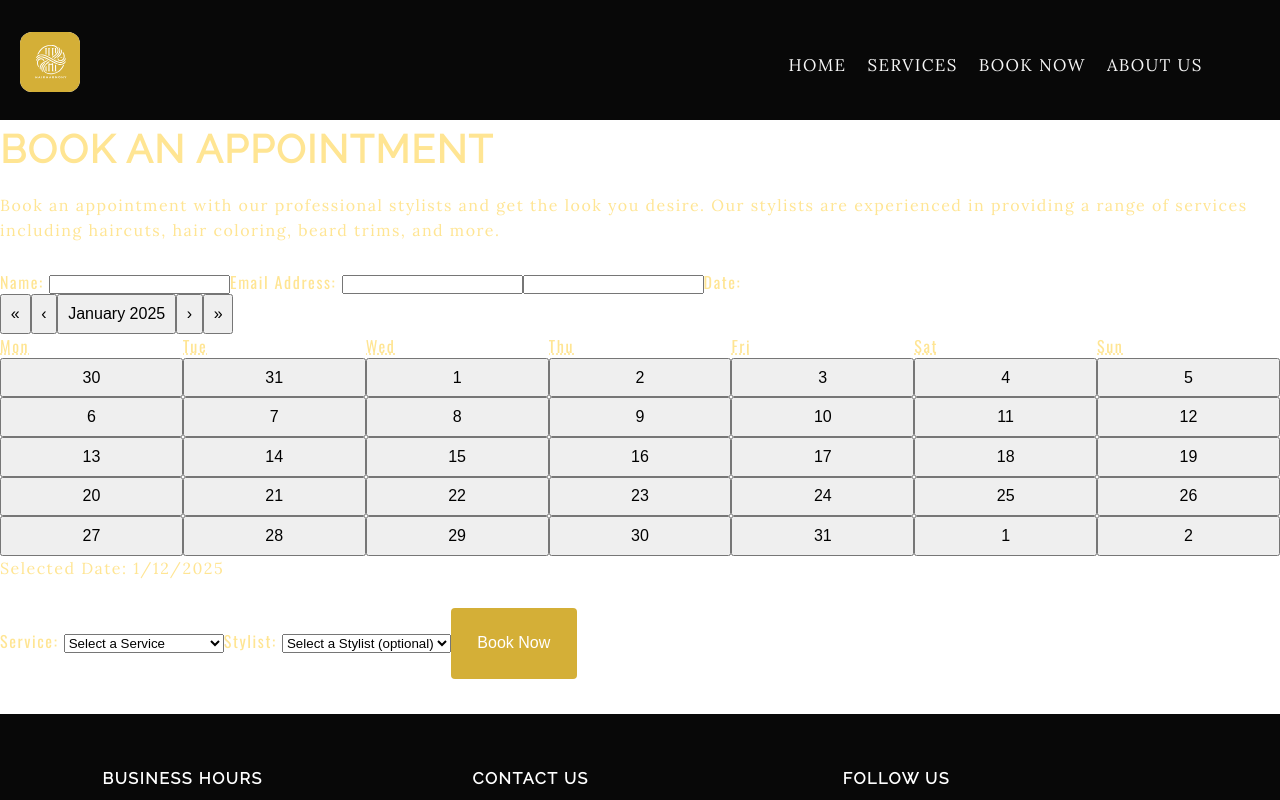
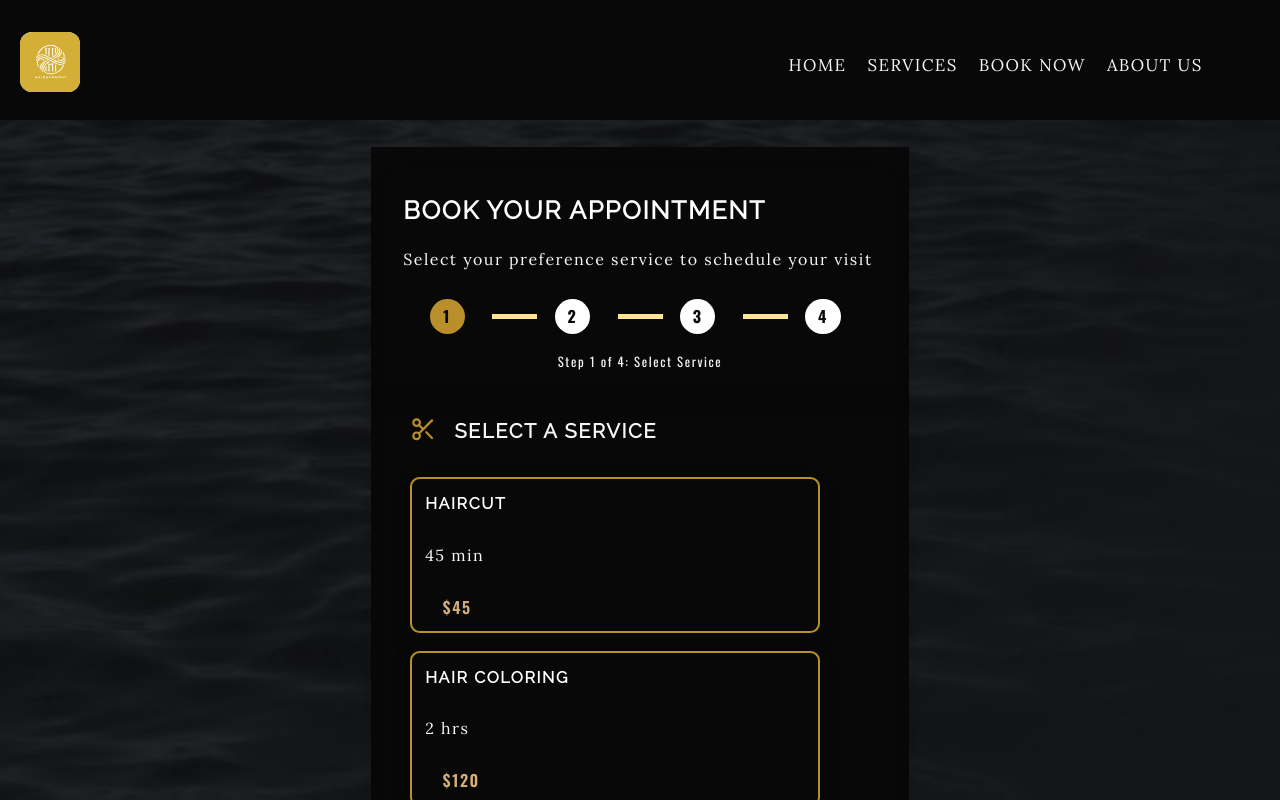
Before and after one commit to shirosensei/hairHarmony, a React (Vite) app in the folder frontend/: page /booking in a window 1280 px wide. Shown: the top 800 px of the page. Built offline with nearby package versions, Linux system fonts and the light colour scheme.

Commit message:
feat(booking): built a new feature for booking --selecting date and time --selecting syelist and servide

```diff
--- /dev/null
+++ b/frontend/src/assets/css/booking.css
@@ -0,0 +1,145 @@
+
+/* Booking System Container */
+.booking-section {
+  padding-block: var(--grid-gutter);
+  background: var(--color-black) url(../images/sea-background.jpg) center
+    no-repeat;
+  background-size: cover;
+}
+
+
+.booking-system {
+  width: 100%;
+  margin: 0 auto;
+  padding: 1rem;
+  max-width: 42rem;
+  background-color: var(--color-black);
+}
+
+/* Header */
+.booking-header {
+  border-radius: 1.5rem 1.5rem 0 0;
+  box-shadow: 0 10px 25px rgba(0, 0, 0, 0.1);
+  padding: 1.5rem;
+  margin-top: 1rem;
+}
+
+.booking-title {
+  font-size: var(--font-2);
+  font-weight: 700;
+  color: var(--color-lighter-grey);
+  margin-bottom: var(--space-s);
+}
+
+.booking-subtitle {
+  font-size: var(--font-0);
+  color: var(--color-light-grey);
+  margin-bottom: var(--space-m);
+}
+
+/* Progress Steps */
+.progress-steps {
+  display: flex;
+  justify-content: space-between;
+  align-items: center;
+  margin: var(--space-s) var(--space-m);
+}
+
+.step-container {
+  display: flex;
+  align-items: center;
+  flex: 1;
+}
+
+.step-circle {
+  width: var(--space-l);
+  height: var(--space-l);
+  border-radius: 50%;
+  display: flex;
+  justify-content: center;
+  align-items: center;
+  font-weight: 700;
+  color: var(--color-black);
+  background-color: var(--color-lighter-grey);
+  transition: all 0.3s ease;
+}
+
+.step-circle.active {
+  background-color: var(--color-dark-gold);
+}
+
+.step-line {
+  flex: 1;
+  height: var(--space-3xs);
+  background-color: var(--color-light-yellow);
+  margin: 0 var(--space-s);
+}
+
+.step-line.active {
+  background-color: var(--color-dark-gold);
+}
+
+.step-indicator {
+  font-size: var(--font--1);
+  color: var(--color-light-grey);
+  margin-top: var(--space-s);
+  text-align: center;
+}
+
+
+/* Content Area */
+.booking-content {
+  padding: var(--space-m);
+  background-color: var(--color-lighter-black);
+  border-radius: 0 0 1.5rem 1.5rem;
+  min-height: 24rem;
+  box-shadow: 0 10px 25px rgba(0, 0, 0, 0.1);
+}
+
+.step-content {
+  animation: fadeIn 0.5s ease-in-out;
+}
+
+@keyframes fadeIn {
+  from { opacity: 0; transform: translateY(10px); }
+  to { opacity: 1; transform: translateY(0); }
+}
+
+.step-header {
+  display: flex;
+  align-self: center;
+  gap: var(--space-s);
+  margin-bottom: var(--space-3xs);
+}
+
+.step-icon {
+  color: var(--color-dark-gold);
+  width: var(--space-m);
+  height: var(--space-m);
+}
+
+.step-title {
+  font-size: var(--font-1);
+  font-weight: 700;
+  color: var(--color-light-grey);
+  vertical-align: middle;
+}
+
+/* Service Cards */
+.services-list,
+.stylists-list {
+  display: flex;
+  flex-direction: column;
+  gap: var(--space-s);
+}
+
+.service-card,
+.stylist-card,
+.date-card,
+.time-card {
+  padding: 1rem;
+  border: 2px solid var(--color-dark-gold);
+  border-radius: 0.75rem;
+  cursor: pointer;
+  transition: all 0.3s ease;
+}
--- a/frontend/src/pages/Booking.jsx
+++ b/frontend/src/pages/Booking.jsx
@@ -1,6 +1,8 @@
 import React, { useState } from "react";
-import Calendar from "react-calendar";
+// import Calendar from "react-calendar";
 import { useNavigate } from "react-router-dom";
+import { Calendar, Clock, Scissors, User, ChevronRight } from "lucide-react";
+import "../assets/css/booking.css";
 
 const services = [
   "Haircut",
@@ -46,170 +48,321 @@ const stylists = [
 
 const Booking = () => {
   const navigate = useNavigate();
-  const [name, setName] = useState("");
-  const [email, setEmail] = useState("");
-  const [phone, setPhone] = useState("");
-  const [service, setService] = useState("");
-  const [stylist, setStylist] = useState("");
-  const [date, setDate] = useState(new Date());
 
-  //! This is the same as the handleChange function below
-  const handleChange = (e) => {
-    const { name, value } = e.target;
-    switch (name) {
-      case "name":
-        setName(value);
-        break;
-      case "email":
-        setEmail(value);
-        break;
-      case "phone":
-        setPhone(value);
-        break;
-      case "service":
-        setService(value);
-        break;
-      case "stylist":
-        setStylist(value);
-        break;
-      default:
-        break;
+  const [step, setStep] = useState(1);
+  const [selectedService, setSelectedService] = useState(null);
+  const [selectedStylist, setSelectedStylist] = useState(null);
+  const [selectedDate, setSelectedDate] = useState(null);
+  const [selectedTime, setSelectedTime] = useState(null);
+
+  const services = [
+    { id: 1, name: "Haircut", duration: "45 min", price: "$45" },
+    { id: 2, name: "Hair Coloring", duration: "2 hrs", price: "$120" },
+    { id: 3, name: "Styling", duration: "30 min", price: "$35" },
+    { id: 4, name: "Treatment", duration: "1 hr", price: "$80" },
+    { id: 5, name: "Highlights", duration: "2.5 hrs", price: "$150" },
+    { id: 6, name: "Manicure", duration: "45 min", price: "$40" },
+  ];
+
+  const stylists = [
+    {
+      id: 1,
+      name: "Sarah Johnson",
+      specialty: "Color Specialist",
+      image: "👩‍🦰",
+    },
+    { id: 2, name: "Mike Chen", specialty: "Cut & Style", image: "👨‍🦱" },
+    { id: 3, name: "Emma Davis", specialty: "All Services", image: "👱‍♀️" },
+    { id: 4, name: "Alex Rivera", specialty: "Trending Styles", image: "👨‍🦲" },
+  ];
+
+  const timeSlots = [
+    "9:00 AM",
+    "10:00 AM",
+    "11:00 AM",
+    "12:00 PM",
+    "1:00 PM",
+    "2:00 PM",
+    "3:00 PM",
+    "4:00 PM",
+    "5:00 PM",
+    "6:00 PM",
+  ];
+
+  // Generate dates for the next 14 days
+  const generateDates = () => {
+    const dates = [];
+    const today = new Date();
+    for (let i = 0; i < 14; i++) {
+      const date = new Date(today);
+      date.setDate(today.getDate() + i);
+      dates.push(date);
     }
+    return dates;
   };
 
-  //* Function to handle date picker
-  const handleDateChange = (date) => {
-    setDate(date);
+  // formate date
+  const formatDate = (date) => {
+    const days = ["Sun", "Mon", "Tue", "Wed", "Thu", "Fri", "Sat"];
+    const months = [
+      "Jan",
+      "Feb",
+      "Mar",
+      "Apr",
+      "May",
+      "Jun",
+      "Jul",
+      "Aug",
+      "Sep",
+      "Oct",
+      "Nov",
+      "Dec",
+    ];
+    return {
+      days: days[date.getDay()],
+      date: date.getDate(),
+      month: months[date.getMonth()],
+    };
   };
 
-  //? Function that handle submit button
-  const handleSubmit = async (e) => {
-    e.preventDefault();
+  const handleNextStep = () => {
+    if (step < 4) setStep(step + 1);
+  };
 
-    try {
-      const response = await fetch(
-        "http://localhost:8100/api/appointments/book",
-        {
-          method: "POST",
-          headers: {
-            "Content-Type": "application/json",
-          },
-          body: JSON.stringify({
-            name,
-            email,
-            phone,
-            service,
-            stylist,
-            date: date.toISOString(),
-            time: new Date().toLocaleTimeString(),
-          }),
-        }
-      );
+  const handlePreviousStep = () => {
+    if (step > 1) setStep(step - 1);
+  };
 
-      if (response.ok) {
-        // console.error("Error booking appointment.", response.text());
-        alert("Appointment booked appointment.");
-      } else {
-        alert("Error booking appointment.");
-      }
-    } catch (error) {
-      console.error("Error booking appointment.", error);
-    }
+  // handle booking
+  const handleBooking = () => {
+    // Here you would typically send the booking data to your server
+    alert("Booking confirmed! You will receive a confirmation email shortly.");
+    setStep(1);
+    setSelectedService(null);
+    setSelectedStylist(null);
+    setSelectedDate(null);
+    setSelectedTime(null);
+  };
 
-    // Make API call to book appointment
+  const canProceed = () => {
+    if (step === 1) return selectedService !== null;
+    if (step === 2) return selectedStylist !== null;
+    if (step === 3) return selectedDate !== null;
+    if (step === 4) return selectedTime !== null;
+    return false;
   };
 
   return (
-    <div className="container">
-      <section className="booking">
-        <h1>Book an Appointment</h1>
-        <p>
-          Book an appointment with our professional stylists and get the look
-          you desire. Our stylists are experienced in providing a range of
-          services including haircuts, hair coloring, beard trims, and more.
+    <section className="booking-section">
+      <div className="booking-system">
+        {/* Header */}
+        <div className="booking-header">
+          <h1 className="booking-title">Book Your Appointment</h1>
+          <p className="booking-subtitle">
+            Select your preference service to schedule your visit
           </p>
 
-        {/* <h2>Book an Appointment</h2> */}
-        {/* Appointment form */}
-        <div className="cards">
-          <form onSubmit={handleSubmit}>
-            <label htmlFor="name">Name: </label>
-            <input
-              type="text"
-              id="name"
-              name="name"
-              value={name}
-              onChange={handleChange}
-              required
+          {/* Progress Steps */}
+          <div className="progress-steps">
+            {[1, 2, 3, 4].map((s) => (
+              <React.Fragment key={s}>
+                <div className="step-container">
+                  <div className={`step-circle ${step >= s ? "active" : ""}`}>
+                    {s}
+                  </div>
+                </div>
+                {s < 4 && (
+                  <div className={`step-line ${step > s ? "active" : ""}`} />
+                )}
+              </React.Fragment>
+            ))}
+          </div>
+
+          {/* Step Count */}
+          <div className="step-indicator">
+            Step {step} of 4: {step === 1 && "Select Service"}
+            {step === 2 && "Choose Stylist"}
+            {step === 3 && "Pick Date"}
+            {step === 4 && "Select Time"}
+          </div>
+        </div>
+
+        {/* Content */}
+        <div className="booking-content">
+          {/* Step 1: Select Service */}
+          {step === 1 && (
+            <div className="step-content">
+              <div className="step-header">
+                <Scissors className="step-icon" />
+                <h2 className="step-title">Select a Service</h2>
+              </div>
+
+              <div className="services-list">
+                {services.map((service) => (
+                  <div
+                    key={service.id}
+                    onClick={() => setSelectedService(service)}
+                    className={`service-card ${selectedService?.id === service.id ? "selected" : ""}`}
+                  >
+                    <div className="service-info">
+                      <h3 className="service-name">{service.name}</h3>
+                      <p className="service-duration">{service.duration}</p>
+                    </div>
+                    <div className="service-price">{service.price}</div>
+                  </div>
+                ))}
+              </div>
+            </div>
+          )}
+
+          {/* Step 2: Choose Stylist */}
+          {step === 2 && (
+            <div className="step-content">
+              <div className="step-header">
+                <User className="step-icons" />
+                <h2 className="step-title">Choose a Stylist</h2>
+              </div>
+              <div className="stylists-list">
+                {stylists.map((stylist) => (
+                  <div
+                    key={stylist.id}
+                    onClick={() => setSelectedStylist(stylist)}
+                    className={`stylist-card ${selectedStylist?.id === stylist.id ? "selected" : ""}`}
+                  >
+                    <div className="stylist-image-card">
+                      <img
+                        className="stylist-image"
+                        src={stylist.image}
+                        alt={stylist.name}
                       />
+                      <div className="stylist-info">
+                        <h3 className="stylist-name">{stylist.name}</h3>
+                        <p className="stylist-speciality">
+                          {stylist.specialty}
+                        </p>
+                      </div>
+                    </div>
+                  </div>
+                ))}
+              </div>
+            </div>
+          )}
 
-            <label htmlFor="email">Email Address: </label>
-            <input
-              type="email"
-              id="email"
-              name="email"
-              value={email}
-              onChange={handleChange}
-              required
-            />
+          {/* Step 3: Pick Date */}
+          {step === 3 && (
+            <div className="step-content">
+              <div className="step-header">
+                <Calendar className="step-icon" />
+                <h2 className="step-header">Pick a Date</h2>
+              </div>
 
-            <label htmlFor="phoneNumber" className="booking-card"></label>
-            <input
-              type="text"
-              id="phoneNumber"
-              name="phone"
-              value={phone}
-              // onChange={(e) => console.log(setPhone(e.target.value))}
-              onChange={handleChange}
-            />
+              <div className="dates-grid">
+                {generateDates().map((date, idx) => {
+                  const formatted = formatDate(date);
+                  const dateStr = date.toDateString();
+                  return (
+                    <div
+                      key={idx}
+                      onClick={() => setSelectedDate(dateStr)}
+                      className={`date-card ${selectedDate === dateStr ? "selected" : ""}`}
+                    >
+                      <div className="date-day">{formatted.days}</div>
+                      <div className="date-number">{formatted.date}</div>
+                      <div className="date-month">{formatted.month}</div>
+                    </div>
+                  );
+                })}
+              </div>
+            </div>
+          )}
 
-            {/* Calendar component goes here */}
-            <label htmlFor="date">Date: </label>
-            <Calendar value={date} onChange={handleDateChange} required />
-            <p>Selected Date: {date.toLocaleDateString()}</p>
+          {/* Step 4: Select Time */}
+          {step === 4 && (
+            <div className="step-content">
+              <div className="step-header">
+                <Clock className="step-icon" />
+                <h2 className="step-title">Select a Time</h2>
+              </div>
 
-            <label htmlFor="service">Service: </label>
-            <select
-              id="service"
-              name="service"
-              value={service}
-              onChange={handleChange}
-              required
+              <div className="time-grid">
+                {timeSlots.map((time) => (
+                  <div
+                    key={time}
+                    onClick={() => setSelectedTime(time)}
+                    className={`time-card ${selectedTime === time ? "selected" : ""}`}
                   >
-              <option value="" disabled>
-                Select a Service
-              </option>
-              {services.map((service, index) => (
-                <option key={index} value={service}>
-                  {service}
-                </option>
+                    <div className="time-slot">{time}</div>
+                  </div>
                 ))}
-            </select>
+              </div>
+            </div>
+          )}
 
-            <label htmlFor="stylist">Stylist: </label>
-            <select
-              id="stylist"
-              name="stylist"
-              value={stylist}
-              onChange={(e) => setStylist(e.target.value)}
-              required
+          {/* Footer with Summary and Navigation */}
+          <div className="booking-footer">
+            {/* Booking Summary */}
+            {(selectedService ||
+              selectedStylist ||
+              selectedDate ||
+              selectedTime) && (
+              <div className="booking-summary">
+                <h3 className="summary-title">Booking Summary</h3>
+                <div className="summary-details">
+                  {selectedService && (
+                    <p className="summary-item">
+                      <strong>Service:</strong> {selectedService.name} (
+                      {selectedService.price})
+                    </p>
+                  )}
+                  {selectedStylist && (
+                    <p className="summary-item">
+                      <strong>Stylist:</strong> {selectedStylist.name}
+                    </p>
+                  )}
+                  {selectedDate && (
+                    <p className="summary-item">
+                      <strong>Date:</strong> {selectedDate}
+                    </p>
+                  )}
+                  {selectedTime && (
+                    <p className="summary-item">
+                      <strong>Time:</strong> {selectedTime}
+                    </p>
+                  )}
+                </div>
+              </div>
+            )}
+
+            {/* Navigation Buttons */}
+            <div className="booking-navigation">
+              {step > 1 && (
+                <button onClick={handlePreviousStep} className="btn-back">
+                  Back
+                </button>
+              )}
+
+              {step < 4 ? (
+                <button
+                  onClick={handleNextStep}
+                  disabled={!canProceed()}
+                  className={`btn-continue ${canProceed() ? "active" : ""}`}
                 >
-              <option value="" disabled>
-                Select a Stylist (optional)
-              </option>
-              {stylists.map((stylist, index) => (
-                <option key={index} value={stylist}>
-                  {stylist}
-                </option>
-              ))}
-            </select>
-            <button type="submit" className="button">
-              Book Now
+                  Continue <ChevronRight className="btn-icon" />
                 </button>
-          </form>
+              ) : (
+                <button
+                  onClick={handleBooking}
+                  disabled={!canProceed()}
+                  className={`btn-confirm ${canProceed() ? "active" : ""}`}
+                >
+                  Confirm Booking
+                </button>
+              )}
+            </div>
+          </div>
+        </div>
       </div>
     </section>
-    </div>
   );
 };
 
```
Lines whose indentation alone changed are shown as unchanged.
